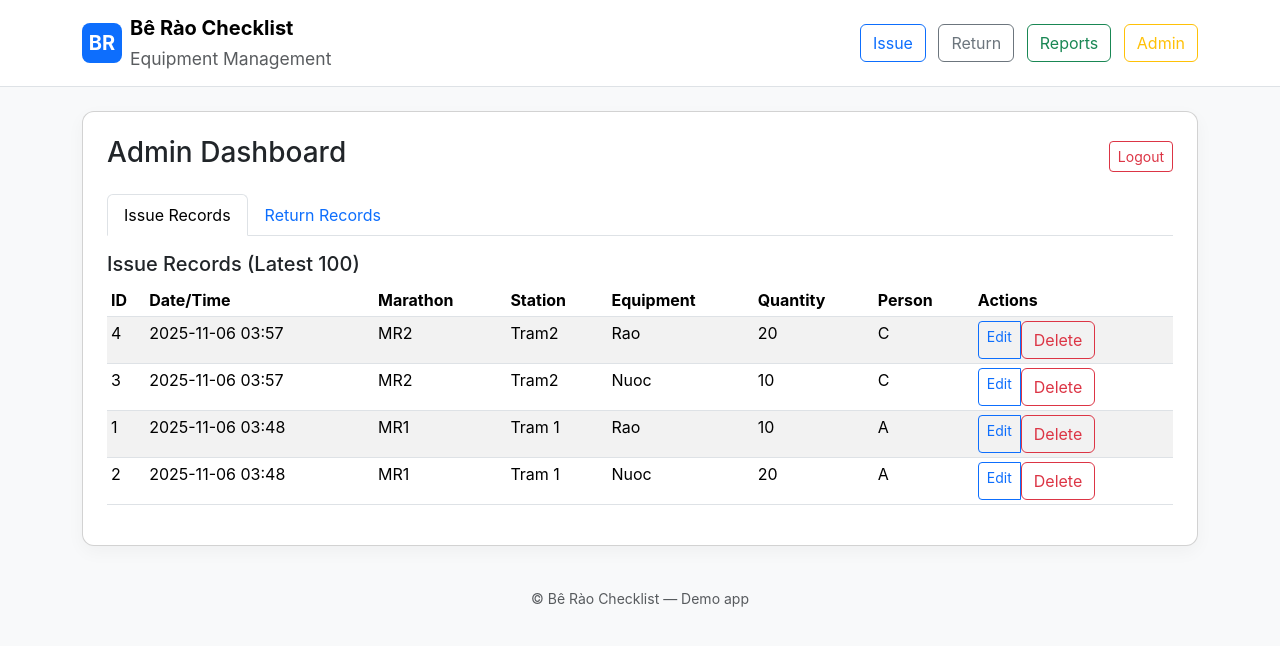
After one commit to whalebeat/be-rao, a Flask app: page /admin/dashboard in a window 1280 px wide. The commit adds this page. Shown: the top 646 px of the page. Run offline with Flask 2, Linux system fonts and the light colour scheme; the visitor is signed in with stand-in values (Sample User, id 1); data comes from the database, SQL or seed files in the repository; some libraries are stand-ins or nearby versions.

Commit message:
admin login

```diff
--- a/app.py
+++ b/app.py
@@ -1,8 +1,9 @@
 import os
-from flask import Flask, render_template, request, redirect, url_for, jsonify
+from flask import Flask, render_template, request, redirect, url_for, jsonify, session, flash
 from models import db, init_db, Station, Equipment, Person, Marathon, IssueRecord, ReturnRecord
 from datetime import datetime
 from dotenv import load_dotenv
+from functools import wraps
 load_dotenv()
 app = Flask(__name__)
 database_url = os.getenv("DATABASE_URL", "sqlite:///database.db")
@@ -10,9 +11,20 @@ if database_url.startswith("postgres://"):
     database_url = database_url.replace("postgres://","postgresql://",1)
 app.config['SQLALCHEMY_DATABASE_URI'] = database_url
 app.config['SQLALCHEMY_TRACK_MODIFICATIONS'] = False
+app.config['SECRET_KEY'] = os.getenv("SECRET_KEY", "dev-secret-key-change-in-production")
 db.init_app(app)
 with app.app_context():
     init_db()
+
+# Admin login decorator
+def admin_required(f):
+    @wraps(f)
+    def decorated_function(*args, **kwargs):
+        if not session.get('admin_logged_in'):
+            flash('Please login to access this page.', 'warning')
+            return redirect(url_for('admin_login'))
+        return f(*args, **kwargs)
+    return decorated_function
 @app.route('/')
 def index():
     return render_template('index.html', title="Bê Rào Checklist")
@@ -168,4 +180,91 @@ def api_add_marathon():
 @app.route('/api/persons')
 def api_persons():
     persons = Person.query.order_by(Person.name).all(); return jsonify([p.name for p in persons])
+
+# Admin routes
+@app.route('/admin/login', methods=['GET', 'POST'])
+def admin_login():
+    if request.method == 'POST':
+        username = request.form.get('username')
+        password = request.form.get('password')
+        admin_user = os.getenv('ADMIN_USERNAME', 'admin')
+        admin_pass = os.getenv('ADMIN_PASSWORD', 'admin123')
+        if username == admin_user and password == admin_pass:
+            session['admin_logged_in'] = True
+            flash('Successfully logged in!', 'success')
+            return redirect(url_for('admin_dashboard'))
+        else:
+            flash('Invalid credentials!', 'danger')
+    return render_template('admin_login.html')
+
+@app.route('/admin/logout')
+def admin_logout():
+    session.pop('admin_logged_in', None)
+    flash('Successfully logged out!', 'success')
+    return redirect(url_for('index'))
+
+@app.route('/admin/dashboard')
+@admin_required
+def admin_dashboard():
+    marathons = Marathon.query.order_by(Marathon.name).all()
+    stations = Station.query.order_by(Station.name).all()
+    equipments = Equipment.query.order_by(Equipment.name).all()
+    issue_records = IssueRecord.query.order_by(IssueRecord.timestamp.desc()).limit(100).all()
+    return_records = ReturnRecord.query.order_by(ReturnRecord.timestamp.desc()).limit(100).all()
+    return render_template('admin_dashboard.html', marathons=marathons, stations=stations, equipments=equipments, issue_records=issue_records, return_records=return_records)
+
+@app.route('/admin/delete/issue/<int:record_id>', methods=['POST'])
+@admin_required
+def delete_issue_record(record_id):
+    record = IssueRecord.query.get_or_404(record_id)
+    db.session.delete(record)
+    db.session.commit()
+    flash('Issue record deleted successfully!', 'success')
+    return redirect(url_for('admin_dashboard'))
+
+@app.route('/admin/delete/return/<int:record_id>', methods=['POST'])
+@admin_required
+def delete_return_record(record_id):
+    record = ReturnRecord.query.get_or_404(record_id)
+    db.session.delete(record)
+    db.session.commit()
+    flash('Return record deleted successfully!', 'success')
+    return redirect(url_for('admin_dashboard'))
+
+@app.route('/admin/edit/issue/<int:record_id>', methods=['GET', 'POST'])
+@admin_required
+def edit_issue_record(record_id):
+    record = IssueRecord.query.get_or_404(record_id)
+    marathons = Marathon.query.order_by(Marathon.name).all()
+    stations = Station.query.order_by(Station.name).all()
+    equipments = Equipment.query.order_by(Equipment.name).all()
+    if request.method == 'POST':
+        record.marathon_id = request.form.get('marathon') or None
+        record.station_id = request.form.get('station') or None
+        record.equipment_id = request.form.get('equipment')
+        record.quantity = int(request.form.get('quantity'))
+        record.person_name = request.form.get('person')
+        db.session.commit()
+        flash('Issue record updated successfully!', 'success')
+        return redirect(url_for('admin_dashboard'))
+    return render_template('admin_edit_issue.html', record=record, marathons=marathons, stations=stations, equipments=equipments)
+
+@app.route('/admin/edit/return/<int:record_id>', methods=['GET', 'POST'])
+@admin_required
+def edit_return_record(record_id):
+    record = ReturnRecord.query.get_or_404(record_id)
+    marathons = Marathon.query.order_by(Marathon.name).all()
+    stations = Station.query.order_by(Station.name).all()
+    equipments = Equipment.query.order_by(Equipment.name).all()
+    if request.method == 'POST':
+        record.marathon_id = request.form.get('marathon') or None
+        record.station_id = request.form.get('station') or None
+        record.equipment_id = request.form.get('equipment')
+        record.quantity = int(request.form.get('quantity'))
+        record.person_name = request.form.get('person')
+        db.session.commit()
+        flash('Return record updated successfully!', 'success')
+        return redirect(url_for('admin_dashboard'))
+    return render_template('admin_edit_return.html', record=record, marathons=marathons, stations=stations, equipments=equipments)
+
 if __name__=='__main__': app.run(debug=True)
--- /dev/null
+++ b/templates/admin_dashboard.html
@@ -0,0 +1,104 @@
+{% extends "base.html" %}
+{% block content %}
+<div class="card p-4">
+  <div class="d-flex justify-content-between align-items-center mb-3">
+    <h3>Admin Dashboard</h3>
+    <a href="{{ url_for('admin_logout') }}" class="btn btn-sm btn-outline-danger">Logout</a>
+  </div>
+
+  <ul class="nav nav-tabs mb-3" id="adminTabs" role="tablist">
+    <li class="nav-item" role="presentation">
+      <button class="nav-link active" id="issue-tab" data-bs-toggle="tab" data-bs-target="#issue-records" type="button">Issue Records</button>
+    </li>
+    <li class="nav-item" role="presentation">
+      <button class="nav-link" id="return-tab" data-bs-toggle="tab" data-bs-target="#return-records" type="button">Return Records</button>
+    </li>
+  </ul>
+
+  <div class="tab-content" id="adminTabsContent">
+    <!-- Issue Records Tab -->
+    <div class="tab-pane fade show active" id="issue-records" role="tabpanel">
+      <h5>Issue Records (Latest 100)</h5>
+      <div class="table-responsive">
+        <table class="table table-sm table-striped">
+          <thead>
+            <tr>
+              <th>ID</th>
+              <th>Date/Time</th>
+              <th>Marathon</th>
+              <th>Station</th>
+              <th>Equipment</th>
+              <th>Quantity</th>
+              <th>Person</th>
+              <th>Actions</th>
+            </tr>
+          </thead>
+          <tbody>
+            {% for record in issue_records %}
+            <tr>
+              <td>{{ record.id }}</td>
+              <td>{{ record.timestamp.strftime('%Y-%m-%d %H:%M') if record.timestamp else '—' }}</td>
+              <td>{{ marathons|selectattr('id', 'equalto', record.marathon_id)|map(attribute='name')|first if record.marathon_id else '—' }}</td>
+              <td>{{ stations|selectattr('id', 'equalto', record.station_id)|map(attribute='name')|first if record.station_id else '—' }}</td>
+              <td>{{ equipments|selectattr('id', 'equalto', record.equipment_id)|map(attribute='name')|first or '—' }}</td>
+              <td>{{ record.quantity }}</td>
+              <td>{{ record.person_name }}</td>
+              <td>
+                <div class="btn-group btn-group-sm">
+                  <a href="{{ url_for('edit_issue_record', record_id=record.id) }}" class="btn btn-outline-primary">Edit</a>
+                  <form method="post" action="{{ url_for('delete_issue_record', record_id=record.id) }}" style="display:inline;" onsubmit="return confirm('Are you sure you want to delete this record?');">
+                    <button type="submit" class="btn btn-outline-danger">Delete</button>
+                  </form>
+                </div>
+              </td>
+            </tr>
+            {% endfor %}
+          </tbody>
+        </table>
+      </div>
+    </div>
+
+    <!-- Return Records Tab -->
+    <div class="tab-pane fade" id="return-records" role="tabpanel">
+      <h5>Return Records (Latest 100)</h5>
+      <div class="table-responsive">
+        <table class="table table-sm table-striped">
+          <thead>
+            <tr>
+              <th>ID</th>
+              <th>Date/Time</th>
+              <th>Marathon</th>
+              <th>Station</th>
+              <th>Equipment</th>
+              <th>Quantity</th>
+              <th>Person</th>
+              <th>Actions</th>
+            </tr>
+          </thead>
+          <tbody>
+            {% for record in return_records %}
+            <tr>
+              <td>{{ record.id }}</td>
+              <td>{{ record.timestamp.strftime('%Y-%m-%d %H:%M') if record.timestamp else '—' }}</td>
+              <td>{{ marathons|selectattr('id', 'equalto', record.marathon_id)|map(attribute='name')|first if record.marathon_id else '—' }}</td>
+              <td>{{ stations|selectattr('id', 'equalto', record.station_id)|map(attribute='name')|first if record.station_id else '—' }}</td>
+              <td>{{ equipments|selectattr('id', 'equalto', record.equipment_id)|map(attribute='name')|first or '—' }}</td>
+              <td>{{ record.quantity }}</td>
+              <td>{{ record.person_name }}</td>
+              <td>
+                <div class="btn-group btn-group-sm">
+                  <a href="{{ url_for('edit_return_record', record_id=record.id) }}" class="btn btn-outline-primary">Edit</a>
+                  <form method="post" action="{{ url_for('delete_return_record', record_id=record.id) }}" style="display:inline;" onsubmit="return confirm('Are you sure you want to delete this record?');">
+                    <button type="submit" class="btn btn-outline-danger">Delete</button>
+                  </form>
+                </div>
+              </td>
+            </tr>
+            {% endfor %}
+          </tbody>
+        </table>
+      </div>
+    </div>
+  </div>
+</div>
+{% endblock %}
--- a/templates/base.html
+++ b/templates/base.html
@@ -21,11 +21,26 @@
         <div>
           <a class="btn btn-outline-primary me-2" href="{{ url_for('issue') }}">Issue</a>
           <a class="btn btn-outline-secondary me-2" href="{{ url_for('return_equipment') }}">Return</a>
-          <a class="btn btn-outline-success" href="{{ url_for('report') }}">Reports</a>
+          <a class="btn btn-outline-success me-2" href="{{ url_for('report') }}">Reports</a>
+          {% if session.get('admin_logged_in') %}
+            <a class="btn btn-outline-warning" href="{{ url_for('admin_dashboard') }}">Admin</a>
+          {% else %}
+            <a class="btn btn-outline-dark" href="{{ url_for('admin_login') }}">Login</a>
+          {% endif %}
         </div>
       </div>
     </nav>
     <main class="container py-4">
+      {% with messages = get_flashed_messages(with_categories=true) %}
+        {% if messages %}
+          {% for category, message in messages %}
+            <div class="alert alert-{{ category }} alert-dismissible fade show" role="alert">
+              {{ message }}
+              <button type="button" class="btn-close" data-bs-dismiss="alert" aria-label="Close"></button>
+            </div>
+          {% endfor %}
+        {% endif %}
+      {% endwith %}
       {% block content %}{% endblock %}
     </main>
     <footer class="text-center text-muted py-3">
```
Also changed, not shown: templates/admin_edit_issue.html (added, +52 -0 lines), templates/admin_edit_return.html (added, +52 -0 lines), templates/admin_login.html (added, +28 -0 lines), 1 other file.
